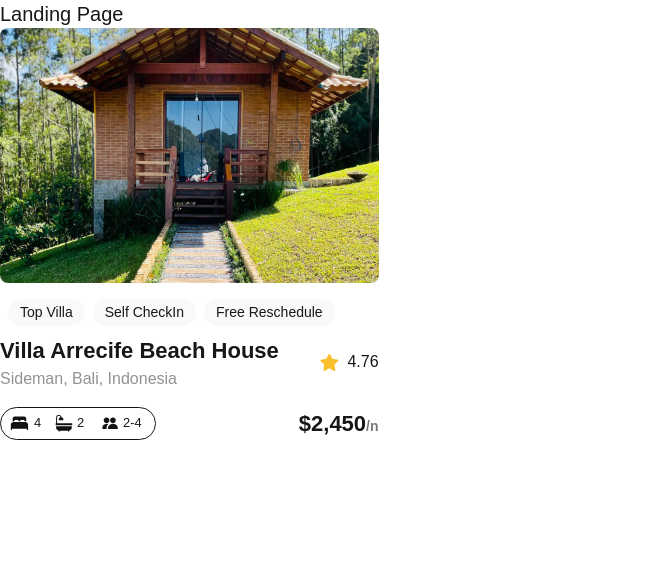
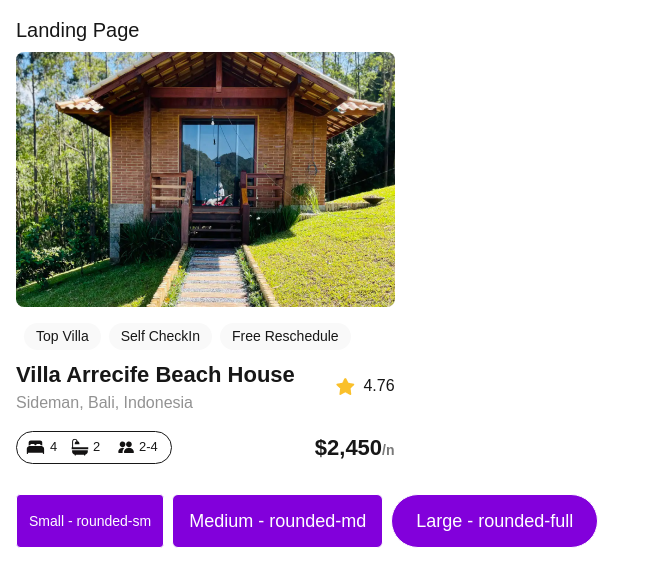
Before and after one commit to ama-lyn/alx-project-0x00-setup, a Next.js app in the folder alx-project-0x00/: page /landing in a window 1280 px wide. Shown: the top 586 px of the page, without its empty margins (0-661 px from the left). Built offline with nearby package versions, Linux system fonts and the light colour scheme.

Commit message:
Advanced Task

```diff
--- /dev/null
+++ b/alx-project-0x00/components/Button.tsx
@@ -0,0 +1,11 @@
+import { ButtonProps } from "@/interfaces";
+
+const Button: React.FC<ButtonProps> = ({ title, className }) => {
+  return (
+    <button className={`border px-3 py-1 text-lg mt-3 bg-purple-700 text-white ${className}`}>
+      {title}
+    </button>
+  );
+};
+
+export default Button;
--- a/alx-project-0x00/interfaces/index.ts
+++ b/alx-project-0x00/interfaces/index.ts
@@ -1,3 +1,8 @@
 export interface PillProps {
   title: string
 }
+
+export interface ButtonProps {
+  title: string
+  className?: string
+}
--- a/alx-project-0x00/pages/landing.tsx
+++ b/alx-project-0x00/pages/landing.tsx
@@ -1,11 +1,26 @@
-import Card from "@/components/Card"
+import Card from "@/components/Card";
+import Button from "@/components/Button";
 
-const Landing: React.FC =  () => {
+const Landing: React.FC = () => {
   return (
-    <div>
-      <h1 className=" text-xl font-extralight">Landing Page</h1>
+    <div className="space-y-2 p-4">
+      <h1 className="text-xl font-extralight">Landing Page</h1>
       <Card />
+      <div className="flex space-x-2">
+        <Button
+          title="Small - rounded-sm"
+          className="text-sm px-2 py-1 rounded-sm"
+        />
+        <Button
+          title="Medium - rounded-md"
+          className="text-base px-4 py-2 rounded-md"
+        />
+        <Button
+          title="Large - rounded-full"
+          className="text-lg px-6 py-3 rounded-full"
+        />
+      </div>
     </div>
-  )
-}
-export default Landing
+  );
+};
+export default Landing;
```
